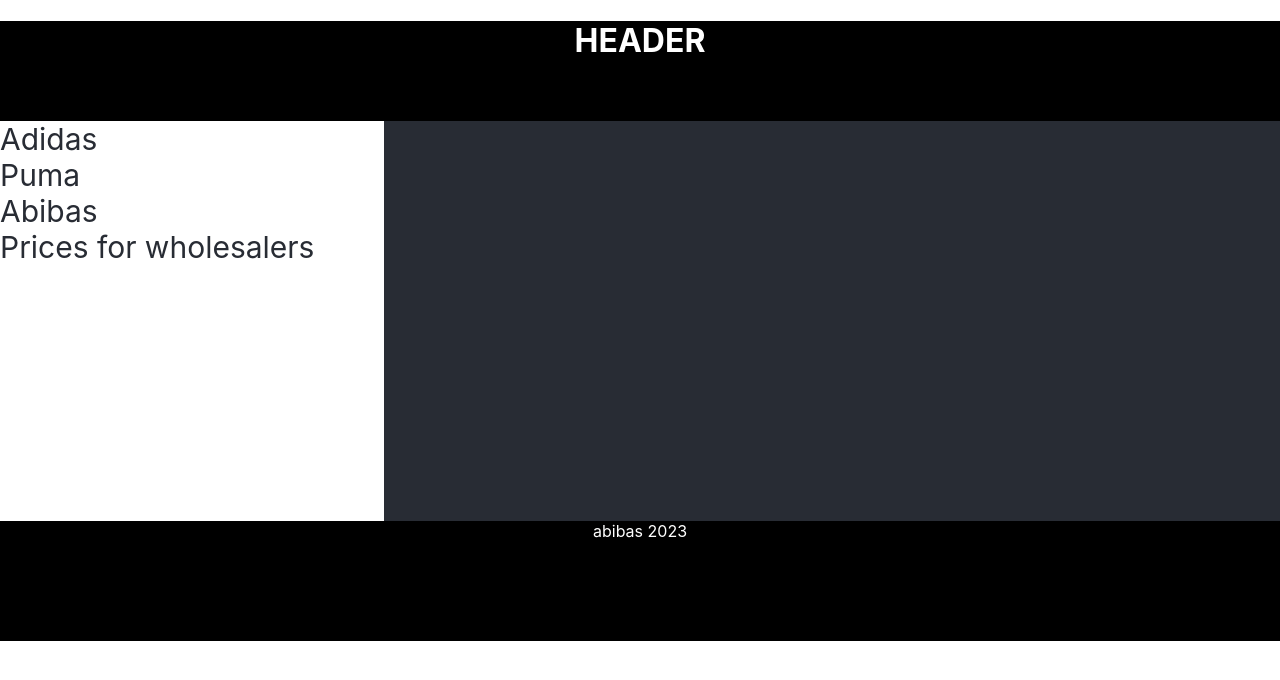
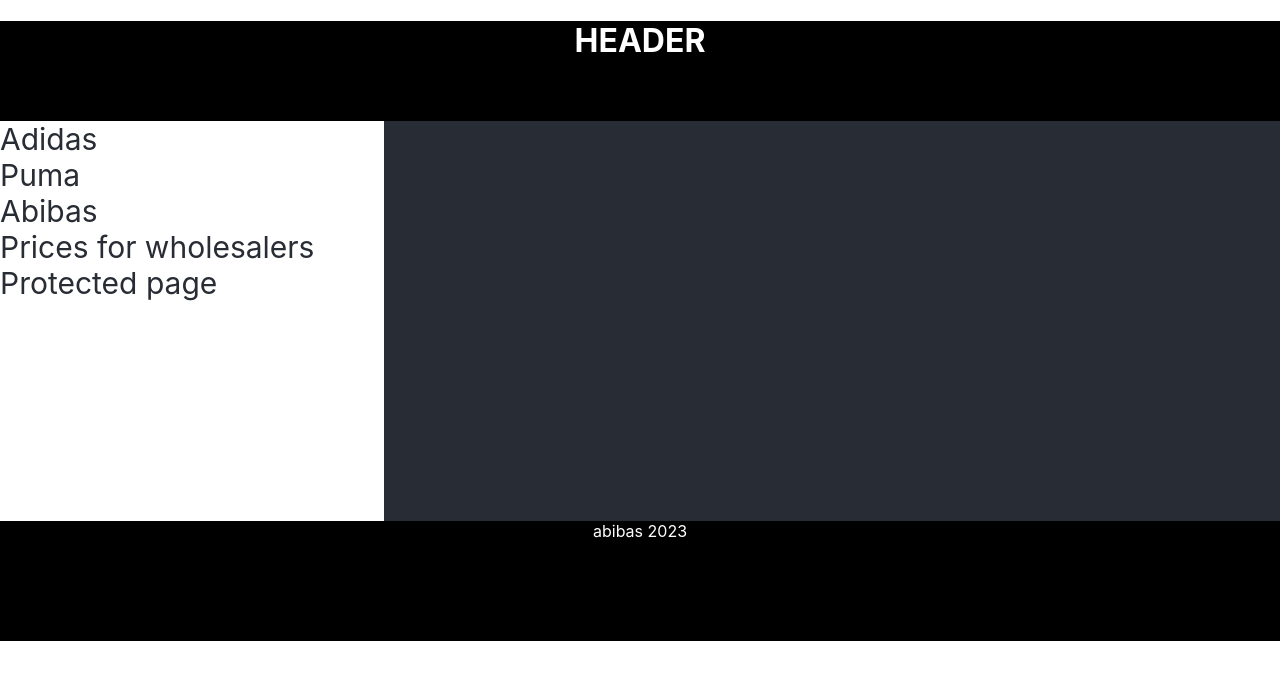
Before and after one commit to dron185/react-router-dom, a React (Create React App) app: page / in a window 1280 px wide. Shown: the top 680 px of the page. Built offline with nearby package versions, Linux system fonts and the light colour scheme.

Commit message:
feat: add Protected page and ProtectedRoute

```diff
--- a/src/App.tsx
+++ b/src/App.tsx
@@ -13,6 +13,7 @@
     PAGE2: '/puma',
     PAGE3: '/abibas',
     PRICES: '/prices',
+    PROTECTED_PAGE: '/protected',
     // ERROR: '/page/error',
     // MODEL: '/adidas/model',
 } as const;
@@ -25,20 +26,26 @@
                 <div className={styles.nav}>
                     <div><NavLink
                         to={PATH.PAGE1}
-                        className={({ isActive}) => isActive ? styles.activeNavLink : styles.navLink}
+                        className={({isActive}) => isActive ? styles.activeNavLink : styles.navLink}
                     >Adidas</NavLink></div>
                     <div><NavLink
                         to={PATH.PAGE2}
-                        className={({ isActive}) => isActive ? styles.activeNavLink : styles.navLink}
+                        className={({isActive}) => isActive ? styles.activeNavLink : styles.navLink}
                     >Puma</NavLink></div>
                     <div><NavLink
                         to={PATH.PAGE3}
-                        className={({ isActive}) => isActive ? styles.activeNavLink : styles.navLink}
+                        className={({isActive}) => isActive ? styles.activeNavLink : styles.navLink}
                     >Abibas</NavLink></div>
                     <div><NavLink
                         to={PATH.PRICES}
-                        className={({ isActive}) => isActive ? styles.activeNavLink : styles.navLink}
+                        className={({isActive}) => isActive ? styles.activeNavLink : styles.navLink}
                     >Prices for wholesalers</NavLink></div>
+                    <div><NavLink
+                        to={PATH.PROTECTED_PAGE}
+                        className={({isActive}) => isActive ? styles.activeNavLink : styles.navLink}
+                    >Protected page</NavLink>
+                    </div>
+
                 </div>
                 <div className={styles.content}>
 
--- /dev/null
+++ b/src/components/pages/ProtectedPage.tsx
@@ -0,0 +1,8 @@
+
+export const ProtectedPage = () => {
+    return (
+        <div>
+            ProtectedPage
+        </div>
+    );
+};
--- /dev/null
+++ b/src/routes/ProtectedRoute.tsx
@@ -0,0 +1,19 @@
+// @flow
+import * as React from 'react';
+import {ReactNode, useState} from "react";
+import {ProtectedPage} from "../components/pages/ProtectedPage";
+import {Error404} from "../components/pages/Error404";
+
+type ProtectedRouteProps = {
+    //children: React.ReactNode;
+    children: ReactNode;
+};
+
+export const ProtectedRoute: React.FC<ProtectedRouteProps> = ({children}) => {
+    const [isAccess, setIsAccess] = useState(true)
+    return (
+        <div>
+            {isAccess ? <ProtectedPage/> : <Error404/>}
+        </div>
+    );
+};
--- a/src/routes/router.tsx
+++ b/src/routes/router.tsx
@@ -14,6 +14,8 @@
 import {Puma} from "../components/pages/Puma";
 import {Abibas} from "../components/pages/Abibas";
 import {Model} from "../components/pages/Model";
+import {ProtectedPage} from "../components/pages/ProtectedPage";
+import {ProtectedRoute} from "./ProtectedRoute";
 
 export const PATH = {
     ADIDAS: '/adidas',
@@ -21,13 +23,14 @@
     ABIBAS: '/abibas',
     PRICES: '/prices',
     MODEL: '/:model/:id',
+    PROTECTED_PAGE: '/protected',
 } as const;
 
 export const router = createBrowserRouter([
     {
         path: "/",
         element: <App/>,
-        errorElement: <Error404/>,
+        errorElement: <ProtectedRoute><Error404/></ProtectedRoute>,
         children: [
             {
                 path: PATH.ADIDAS,
@@ -49,6 +52,15 @@
                 path: PATH.MODEL,
                 element: <Model/>,
             },
+            {
+                path: PATH.PROTECTED_PAGE,
+                element: (
+                    <ProtectedRoute>
+                        <ProtectedPage/>
+                    </ProtectedRoute>
+                ),
+            },
+
         ]
     }
 ]);
```
